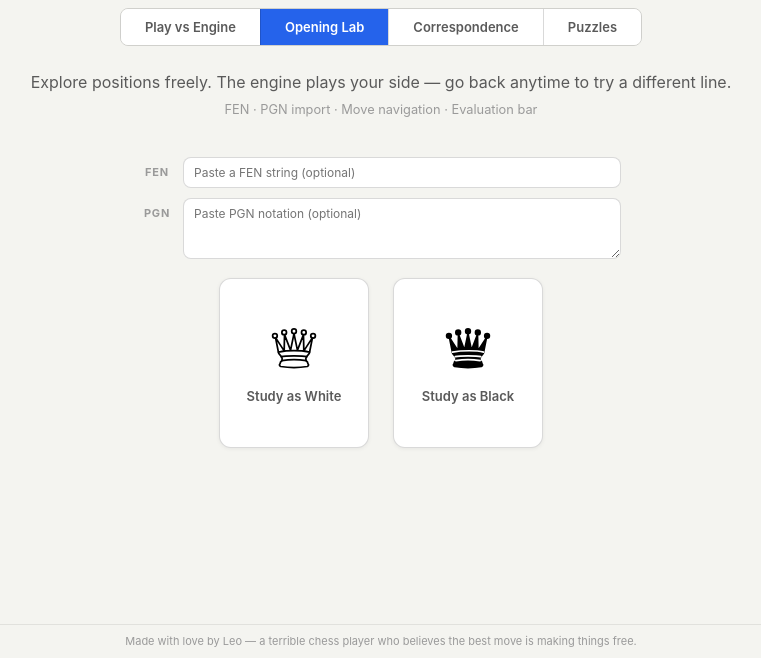
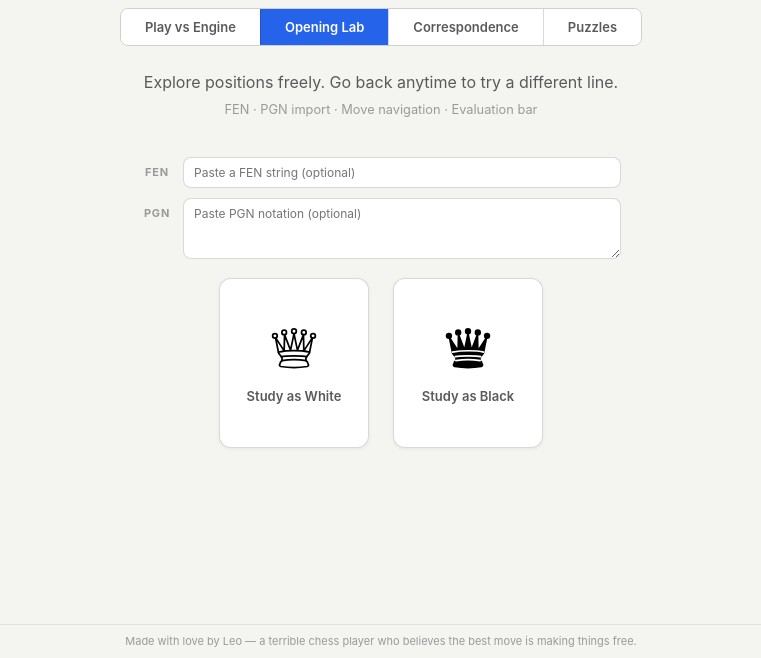
Before and after one commit to magazle/chess-assistant, a plain HTML site: page index.html in a window 1280 px wide. Both pictures are taken after a click on the button "Opening Lab". Shown: the part 142-800 px from the top of the page, without its empty margins (259-1020 px from the left). Drawn offline with nearby package versions, Linux system fonts and the light colour scheme.

Commit message:
Update index.html

```diff
--- a/index.html
+++ b/index.html
@@ -60,7 +60,7 @@
 
       <!-- ── Opening Lab ── -->
       <div id="panel-lab" class="tab-panel" style="display:none">
-        <p>Explore positions freely. The engine plays your side — go back anytime to try a different line.</p>
+        <p>Explore positions freely. Go back anytime to try a different line.</p>
         <small>FEN · PGN import · Move navigation · Evaluation bar</small>
 
         <div class="import-block">
```
